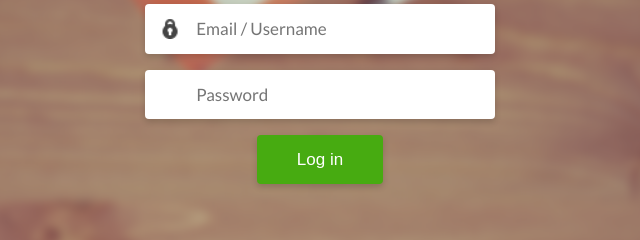
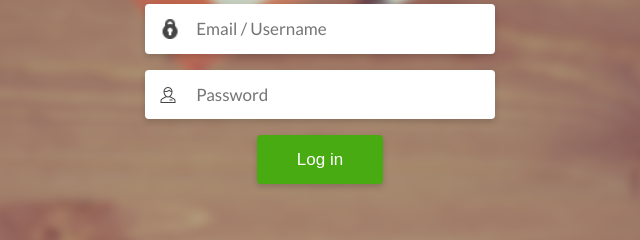
Before and after one commit to keerthi1507/LoGiN-PaGE, a plain HTML site: page index.html in a window 1280 px wide. Shown: the part 298-538 px from the top of the page, 320-960 px from the left. Drawn offline with Linux system fonts and the light colour scheme.

Commit message:
Update style.css

```diff
--- a/style.css
+++ b/style.css
@@ -44,7 +44,7 @@ form .form-field:nth-child(1)::before {
   top: 15px;
 }
 form .form-field:nth-child(2)::before {
-  background-image: url();
+  background-image: url(https://github.com/keerthi1507/LoGiN-PaGE/blob/main/user-icon.png?raw=true);
   width: 16px;
   height: 16px;
 }
```
